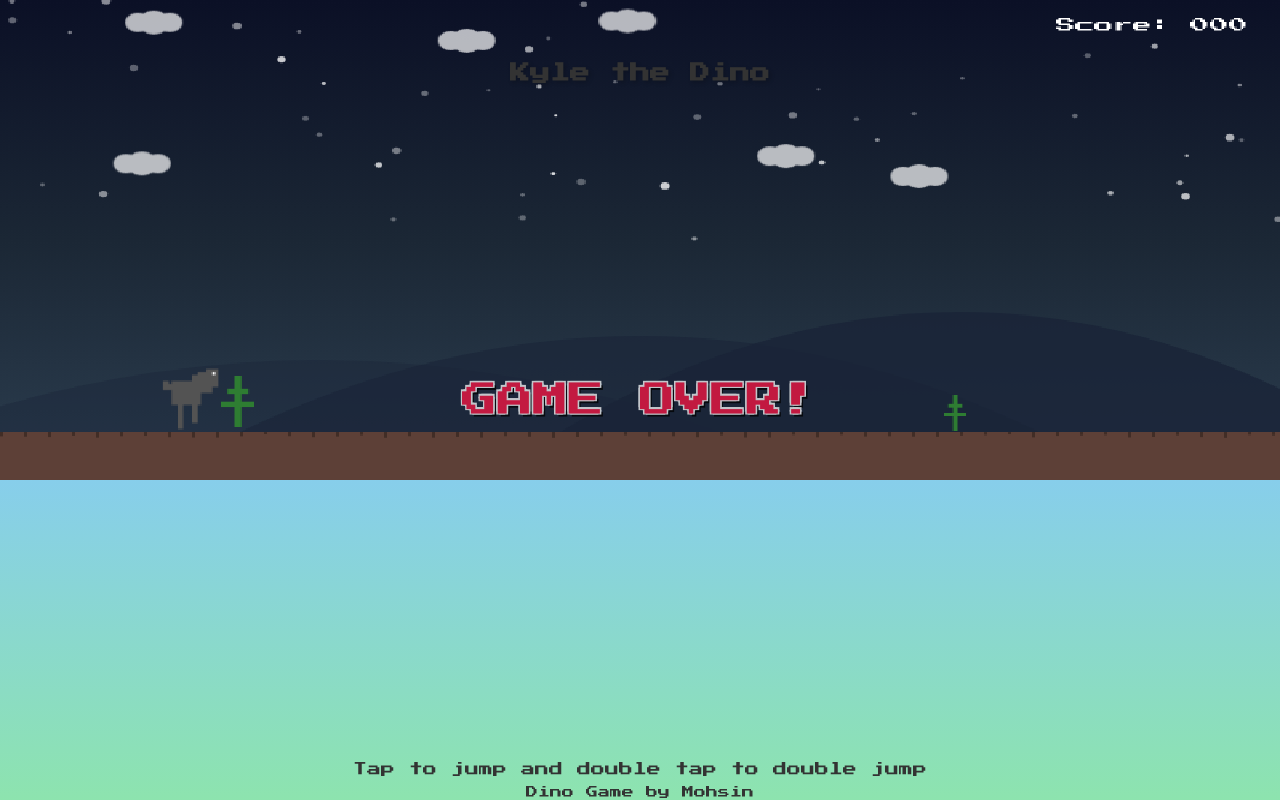
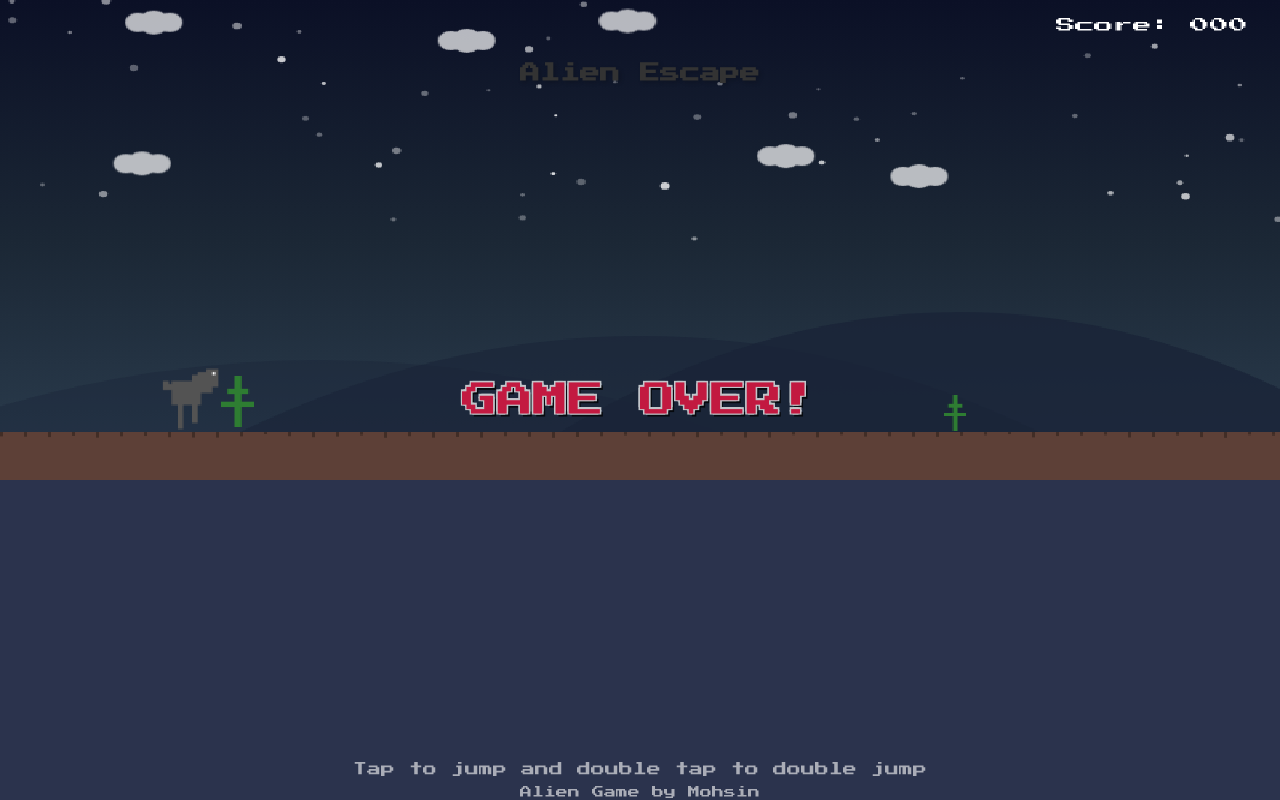
Before and after one commit to oogwaygamesstudio/alien-escape, a plain HTML site: page index.html in a window 1280 px wide. Drawn offline with Linux system fonts and the light colour scheme.

Commit message:
Updated game styling: matched background color with game canvas, improved text visibility

```diff
--- a/index.html
+++ b/index.html
@@ -3,7 +3,7 @@
 <head>
     <meta charset="UTF-8">
     <meta name="viewport" content="width=device-width, initial-scale=1.0">
-    <title>Kyle the Dino</title>
+    <title>Alien Escape</title>
     <link href="https://fonts.googleapis.com/css2?family=Press+Start+2P&display=swap" rel="stylesheet">
     <style>
         @import url('https://fonts.googleapis.com/css2?family=Press+Start+2P&display=swap');
@@ -13,7 +13,7 @@
             font-family: 'Press Start 2P', cursive;
             margin: 0;
             overflow: hidden;
-            background: linear-gradient(to bottom, #87CEEB, #90EE90);
+            background: linear-gradient(to bottom, #2b334d, #2b334d);
         }
         canvas {
             display: block;
@@ -26,7 +26,7 @@
             position: absolute;
             bottom: 10px;
             width: 100%;
-            color: #333;
+            color: rgba(255, 255, 255, 0.6);
         }
         h1 {
             position: absolute;
@@ -113,14 +113,14 @@
     </style>
 </head>
 <body>
-    <h1>Kyle the Dino</h1>
+    <h1>Alien Escape</h1>
     <div id="gameContainer">
         <canvas id="gameCanvas"></canvas>
         <div id="gameOver">GAME OVER!</div>
         <button id="restartButton">RESTART</button>
     </div>
     <p id="instructions">Tap to jump and double tap to double jump</p>
-    <p id="credit" style="position: absolute; bottom: -10px; width: 100%; color: #333; font-size: 12px; font-family: 'Press Start 2P', cursive;">Dino Game by Mohsin</p>
+    <p id="credit" style="position: absolute; bottom: -10px; width: 100%; color: rgba(255, 255, 255, 0.6); font-size: 12px; font-family: 'Press Start 2P', cursive;">Alien Game by Mohsin</p>
 
     <script>
         // Add mute button functionality
```
